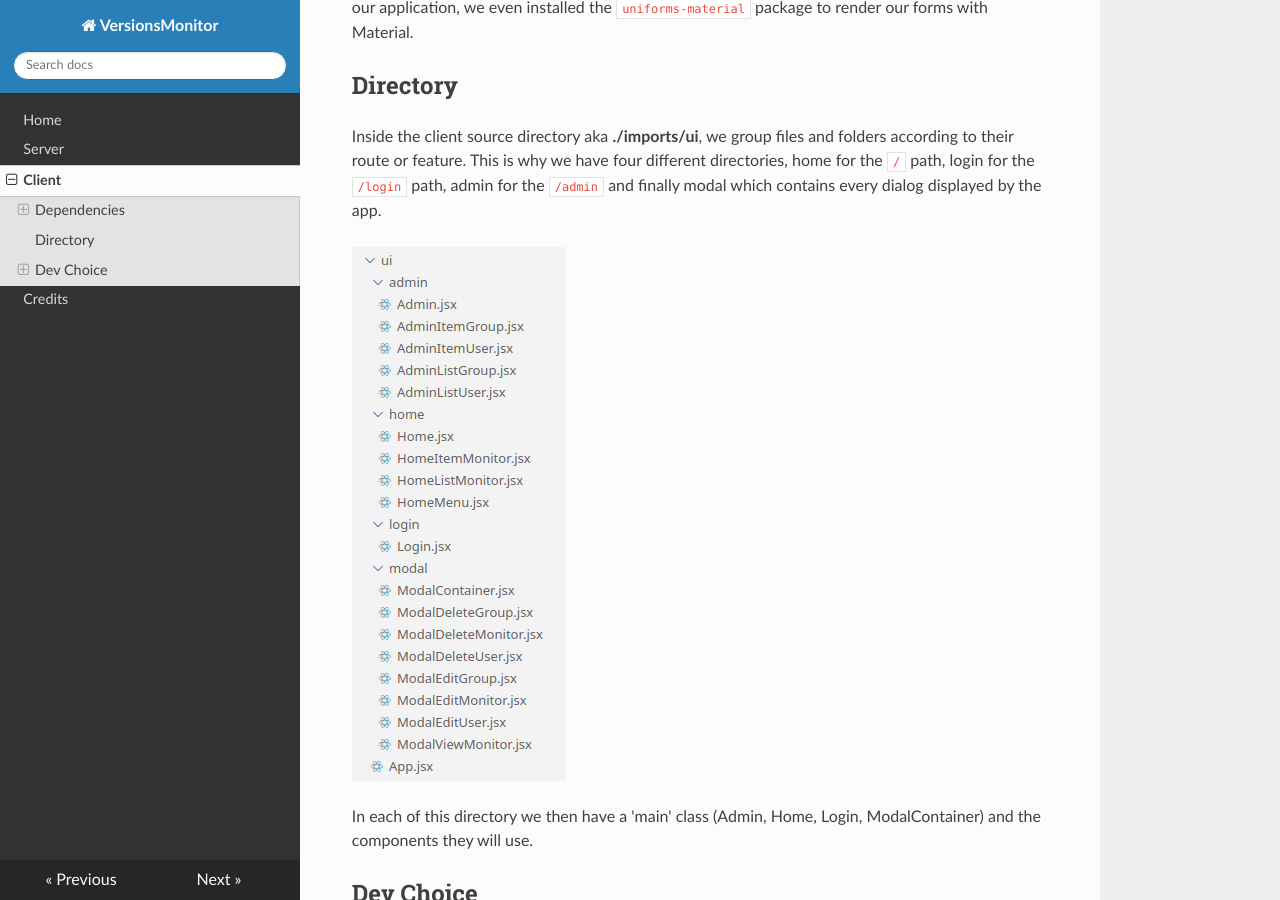
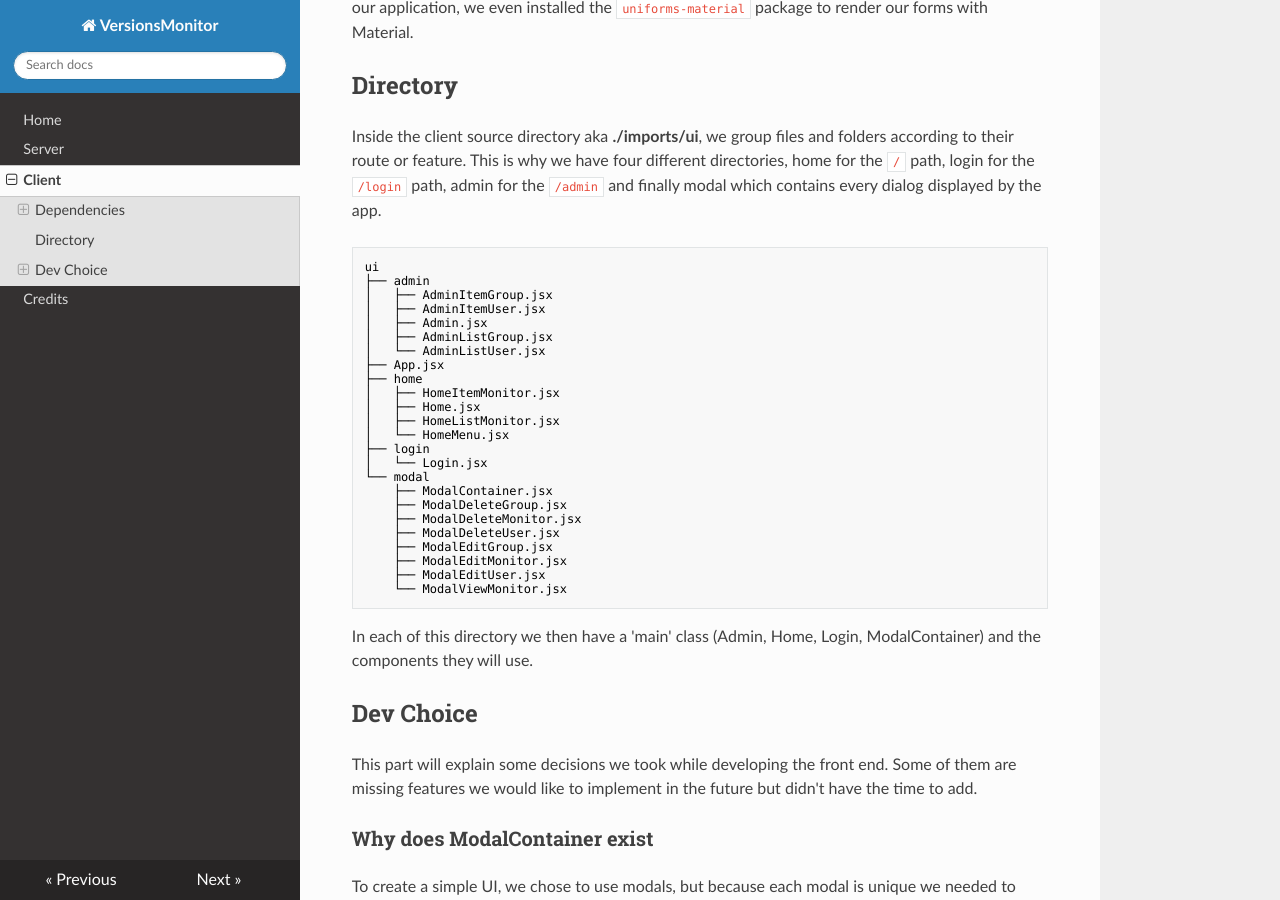
Before and after one commit to LenhardErwan/VersionsMonitor, an MkDocs documentation site: the page built from docs/client.md, in a window 1280 px wide and 900 px high, scrolled down 2501 px. Built offline with MkDocs 1.6.1, drawn with Linux system fonts in a browser that asks for light colours; nearby versions of some CDN libraries.

Commit message:
doc: change Treeview

````diff
--- a/docs/client.md
+++ b/docs/client.md
@@ -112,7 +112,32 @@ Of course, because Material is now our main design system, we use it's component
 
 Inside the client source directory aka **./imports/ui**, we group files and folders according to their route or feature. This is why we have four different directories, home for the `/` path, login for the `/login` path, admin for the `/admin` and finally modal which contains every dialog displayed by the app.
 
-![Directory structure](img/clientDirectory.png)
+```shell
+ui
+├── admin
+│   ├── AdminItemGroup.jsx
+│   ├── AdminItemUser.jsx
+│   ├── Admin.jsx
+│   ├── AdminListGroup.jsx
+│   └── AdminListUser.jsx
+├── App.jsx
+├── home
+│   ├── HomeItemMonitor.jsx
+│   ├── Home.jsx
+│   ├── HomeListMonitor.jsx
+│   └── HomeMenu.jsx
+├── login
+│   └── Login.jsx
+└── modal
+    ├── ModalContainer.jsx
+    ├── ModalDeleteGroup.jsx
+    ├── ModalDeleteMonitor.jsx
+    ├── ModalDeleteUser.jsx
+    ├── ModalEditGroup.jsx
+    ├── ModalEditMonitor.jsx
+    ├── ModalEditUser.jsx
+    └── ModalViewMonitor.jsx
+```
 
 In each of this directory we then have a 'main' class (Admin, Home, Login, ModalContainer) and the components they will use.
 
````
Also changed, not shown: docs/img/clientDirectory.png (deleted).
